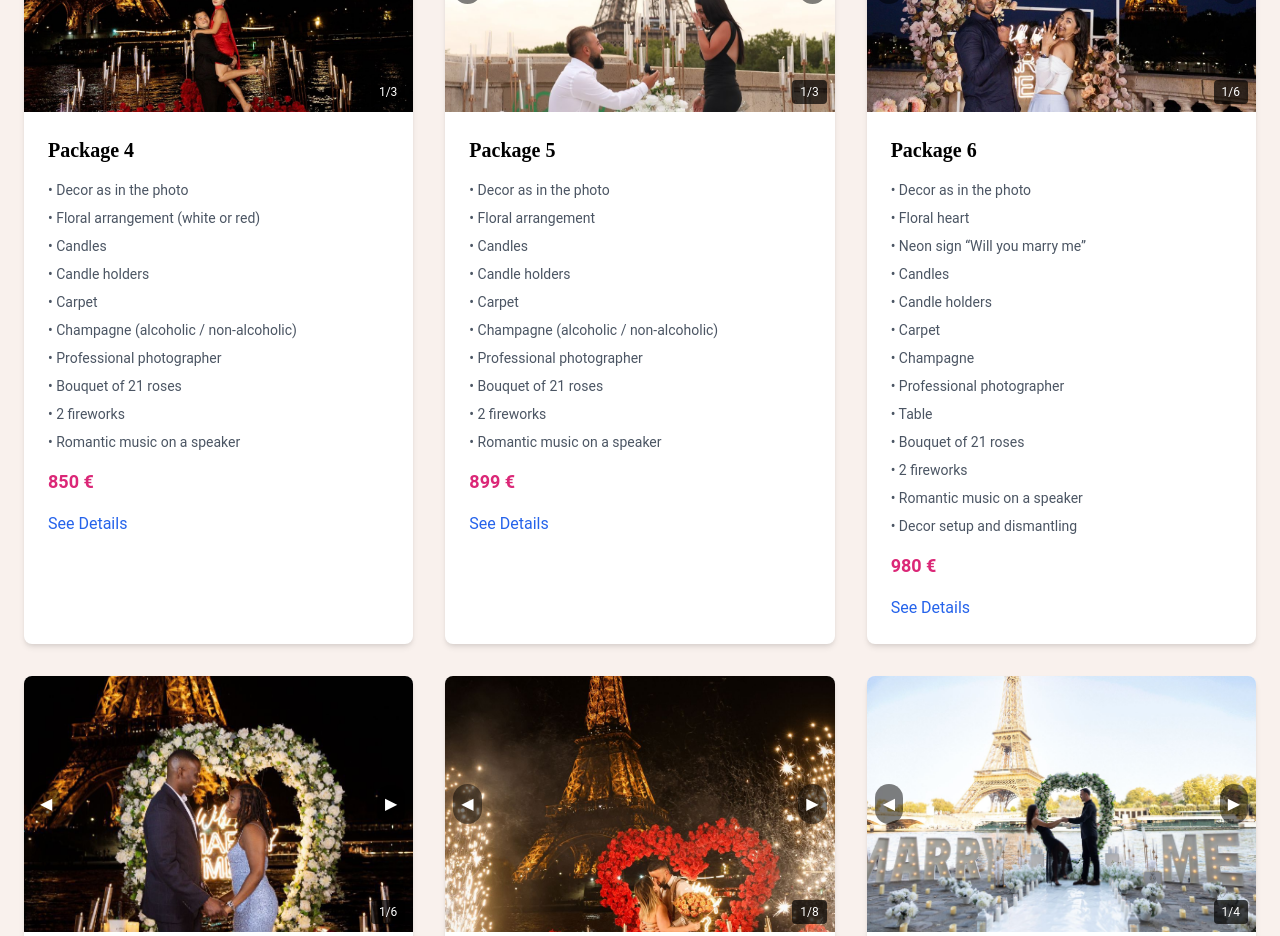
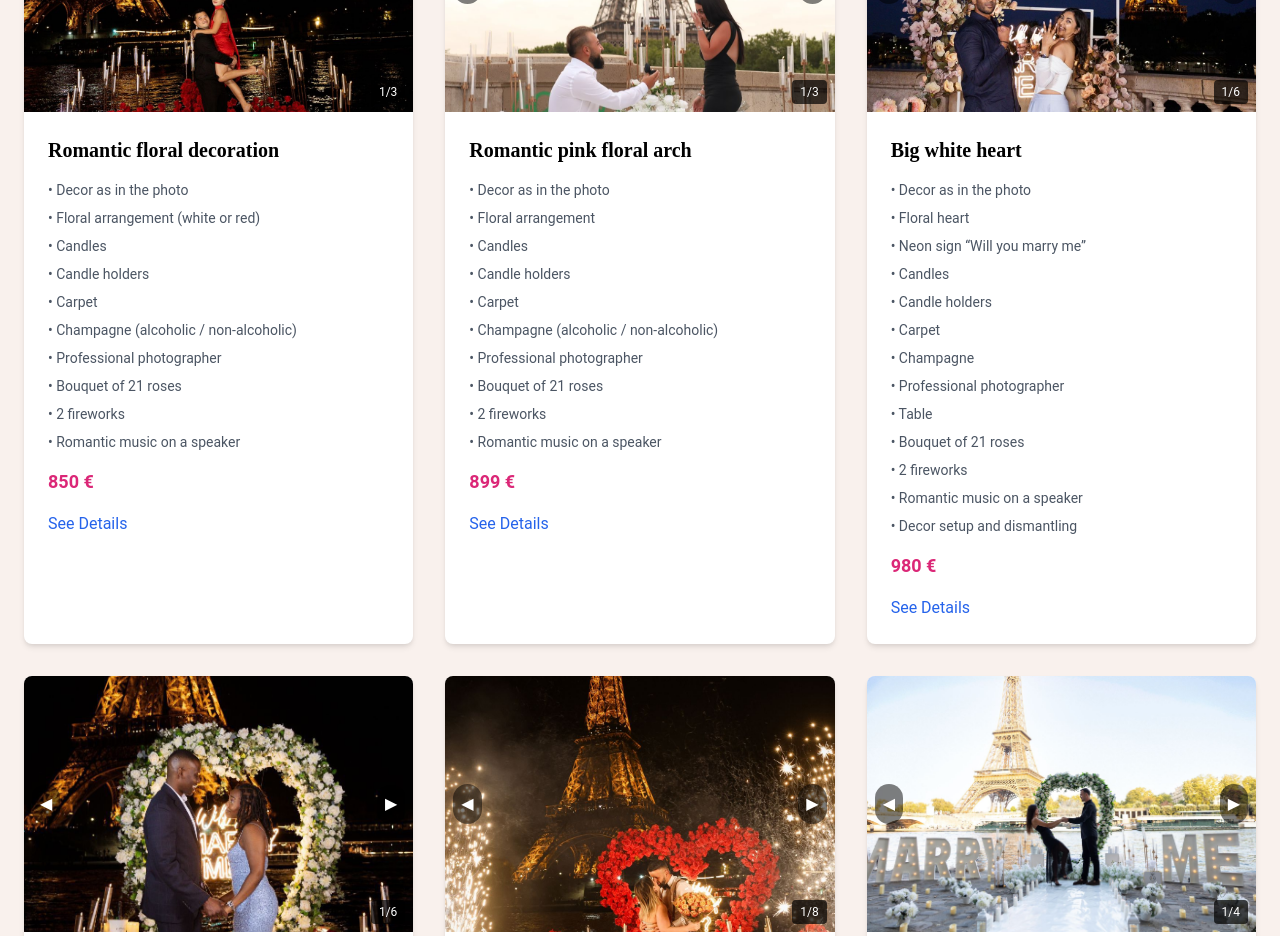
Before and after one commit to Varcolacus/KOZAK, a React (Vite) app in the folder kozak-website/: page / in a window 1280 px wide. Shown: the part 1840-2776 px from the top of the page. Built offline with nearby package versions, Linux system fonts and the light colour scheme.

Commit message:
Rename package 4-6 titles

```diff
--- a/kozak-website/src/data/translations.js
+++ b/kozak-website/src/data/translations.js
@@ -49,7 +49,7 @@ const basePackagesEn = [
         alt: 'Floral MARRY ME letters proposal package',
     },
     {
-        title: 'Package 4',
+        title: 'Romantic floral decoration',
         desc: [
             'Decor as in the photo',
             'Floral arrangement (white or red)',
@@ -66,7 +66,7 @@ const basePackagesEn = [
         alt: 'Romantic floral decor proposal package',
     },
     {
-        title: 'Package 5',
+        title: 'Romantic pink floral arch',
         desc: [
             'Decor as in the photo',
             'Floral arrangement',
@@ -83,7 +83,7 @@ const basePackagesEn = [
         alt: 'Romantic pink floral arch proposal package',
     },
     {
-        title: 'Package 6',
+        title: 'Big white heart',
         desc: [
             'Decor as in the photo',
             'Floral heart',
```
